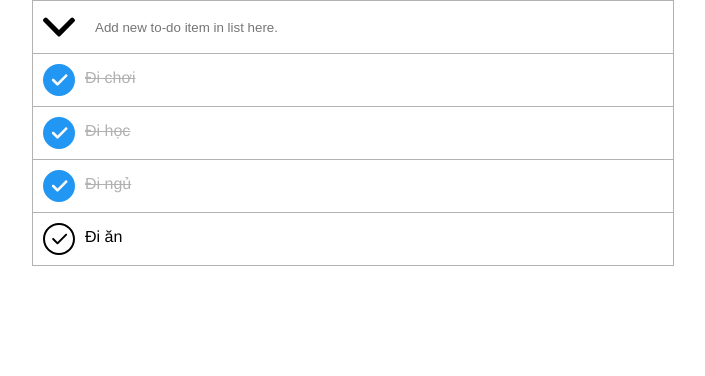
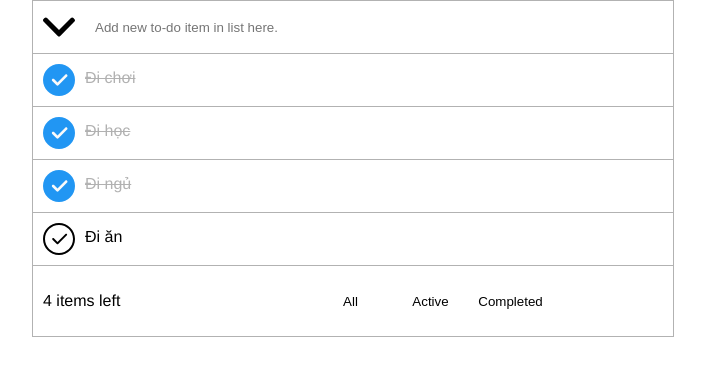
Before and after one commit to LongTrn/Learn-React-App-TodoListApp, a React (Create React App) app: page / in a window 1280 px wide. Shown: the top 376 px of the page, without its empty margins (287-992 px from the left). Built offline with nearby package versions, Linux system fonts and the light colour scheme.

Commit message:
Add: current State of to-do List (all-active-completed)

```diff
--- a/src/App.css
+++ b/src/App.css
@@ -29,3 +29,31 @@
 .Header > input:focus {
     outline: none;
 }
+
+.Footer {
+    display: flex;
+    padding: 10px;
+}
+
+.Footer > .currentItems{
+    /* padding: auto; */
+    width: 25%;
+}
+
+.Footer > .currentStates{
+    height: 40px;
+    margin: auto;
+    display: flex;
+}
+
+.Footer > .currentStates > input{
+    width: 80px;
+    margin: auto;
+    border: none;
+    background-color: inherit;
+}
+
+.Footer > .currentStates > input:focus{
+    outline: none;
+    border: 2px solid cyan;
+}
--- a/src/App.js
+++ b/src/App.js
@@ -1,4 +1,5 @@
 import React, { Component } from 'react';
+import ReactDOM from 'react-dom';
 import TodoItem from './components/TodoItem';
 
 import './App.css';
@@ -9,21 +10,26 @@ class App extends Component {
     super();
     this.state = {
       newItem: '',
+      currentState: 'all',
+      // currentState: 'active',
+      // currentState: 'completed',
+      //à ok :)))
       todoItems: [
         {title:'Đi chơi', isComplete: true},
         {title:'Đi học', isComplete: true},
         {title:'Đi ngủ', isComplete: true},
         {title:'Đi ăn', isComplete: false}
-      ]
+      ],
+      numberItems: 0
     }
 
     this.onKeyUp = this.onKeyUp.bind(this);
     this.onChange = this.onChange.bind(this);
+    this.changeState = this.changeState.bind(this);
   }
 
   onClickedItem(item){
     return(event) => {
-      console.log(item.title)
       const isComplete = item.isComplete;
       const { todoItems } = this.state;
       const index = todoItems.indexOf(item);
@@ -67,11 +73,55 @@ class App extends Component {
     });
   }
 
+  getContents(item, index) {
+    return (
+      <TodoItem
+        key={index}
+        item={item}
+        onClick={this.onClickedItem(item)}
+      />
+    )
+  }
+
+  changeState(event) {
+    let state = event.target.value;
+    state = (state ==='All')? 'all' : (state === 'Active')? 'active' : 'completed';
+    this.setState({
+      currentState: state
+    })
+  }
+
+  loadItembyState(todoItems, currentState) {
+    return todoItems.length > 0 && todoItems.map((item, index) => {
+      // filter khoi map luôn đúng không ông\
+
+      // nhưng ma khỏ cái là nó return về value thôi chứ ko như map nó làm cái này luôn đc getContents
+      // ko dung filter ua dùng for đi :)))
+      //thấy map này nó cũng được mà
+      //ủa tuỏng ông muốn bỏ dòng if cuối :vậy
+      // thi đúng tui định là chỉ so sánh thằng state nó là gì néu không nằm trong trường hợp là active hay completed thi luon return all ý
+      // kiểu tui hiểu. nhưng mà thôi đừng làm vậy
+      // tui thử dung arrow này thử
+      if(currentState ==='active' && !item.isComplete){
+        return this.getContents(item, index)
+      } else if (currentState === 'completed' && item.isComplete) {
+        return this.getContents(item, index)
+      } else if (currentState === 'all') {
+        return this.getContents(item, index)
+      } else return '' //phai giu dong nay lai
+      //van giu như nay chu ko map no tra ve het,
+      // à tui hiểu để tui chỉnh sao để tránh trường hợp sai luôn cái
+
+    })
+  }
+
   render() {
-    const { todoItems, newItem } = this.state;
+    const { todoItems, newItem, currentState } = this.state;
+    let contents;
+
     if (todoItems.length) {
       return (
-        <div className="App">
+        <div className="App" id="App">
           <div className="Header">
             <img src={checkAllComplete} alt="CheckBox all items"/>
             <input
@@ -83,13 +133,37 @@ class App extends Component {
               onKeyUp={this.onKeyUp}
             />
           </div>
-          { todoItems.length > 0 && todoItems.map((item, index) =>
-            <TodoItem
-              key={index}
-              item={item}
-              onClick={this.onClickedItem(item)}
-            />
-          )}
+          {
+            this.loadItembyState(todoItems, currentState)
+          }
+          <div className="Footer">
+            <div className="currentItems">
+          <p>{todoItems.length} items left</p>
+            </div>
+            <div className="currentStates">
+              <input
+                type="button"
+                id="stateAll"
+                name="stateAll"
+                value="All"
+                onClick={this.changeState}
+                />
+              <input
+                type="button"
+                id="stateActive"
+                name="stateActive"
+                value="Active"
+                onClick={this.changeState}
+                />
+              <input
+                type="button"
+                id="stateCompleted"
+                name="stateCompleted"
+                value="Completed"
+                onClick={this.changeState}
+              />
+            </div>
+          </div>
         </div>
       );
     } else {
```
